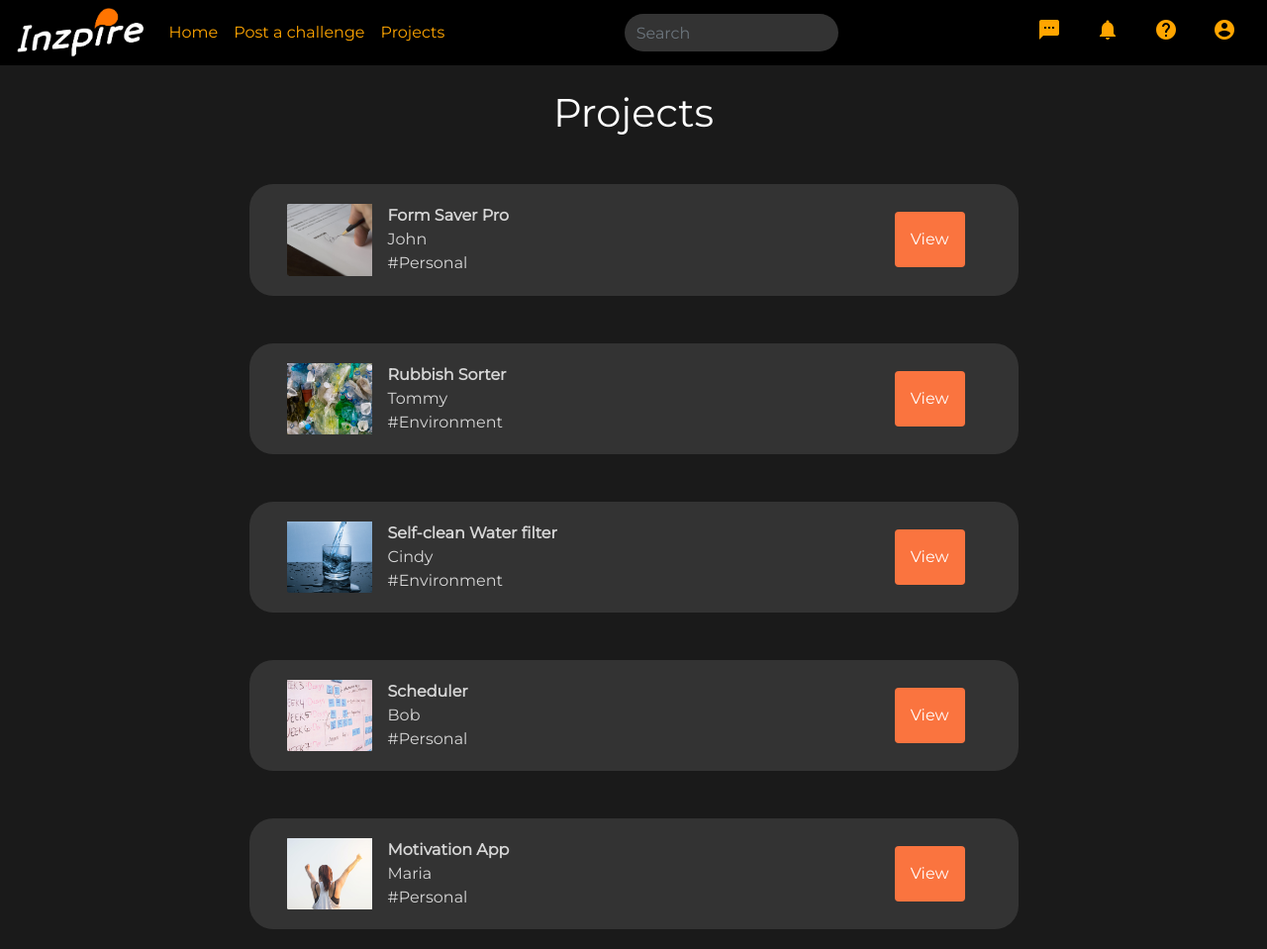
After one commit to MM1901/Inzpire-HackHer413-2021, a PHP site: page /projects.html in a window 1280 px wide. The commit adds this page. Shown: the whole page at 99% size. Run offline with PHP 8.4, Linux system fonts and the light colour scheme.

Commit message:
add projects.html

```diff
--- a/css/challenge.css
+++ b/css/challenge.css
@@ -104,3 +104,39 @@ p {
   align-items: center;
   justify-content: space-evenly;
 }
+
+.box {
+  display: flex;
+  width: 70%;
+  border: none;
+  margin: 20px;
+  padding: 20px 30px;
+  background-color: #333333;
+  border-radius: 24px;
+}
+.icon {
+  display: inline;
+}
+.desc {
+  display: inline;
+  color: rgba(255, 255, 255, 0.8);
+}
+
+.viewButton {
+  display: inline;
+  float: right;
+  background-color: #fa743f;
+  color: white;
+  border: none;
+}
+
+.viewButton:hover {
+  color: white;
+  transform: scale(1.05);
+}
+
+.project {
+  margin: 10px auto;
+
+  align-items: center;
+}
--- /dev/null
+++ b/projects.html
@@ -0,0 +1,134 @@
+<!DOCTYPE html>
+<html lang="en">
+
+<head>
+    <meta charset="UTF-8">
+    <meta http-equiv="X-UA-Compatible" content="IE=edge">
+    <meta name="viewport" content="width=device-width, initial-scale=1.0">
+    <title>Projects</title>
+    <link rel="stylesheet" href="https://cdn.jsdelivr.net/npm/bootstrap@4.5.3/dist/css/bootstrap.min.css"
+        integrity="sha384-TX8t27EcRE3e/ihU7zmQxVncDAy5uIKz4rEkgIXeMed4M0jlfIDPvg6uqKI2xXr2" crossorigin="anonymous">
+    <link rel="stylesheet" href="./css/challenge.css">
+    <link rel="preconnect" href="https://fonts.gstatic.com">
+    <link href="https://fonts.googleapis.com/css2?family=Montserrat&display=swap" rel="stylesheet">
+    <link rel="stylesheet" href="https://fonts.googleapis.com/icon?family=Material+Icons" />
+    <style>
+        body {
+            background-color: #1A1A1A;
+
+        }
+    </style>
+</head>
+
+<body>
+    <nav class="navbar navbar-expand-lg navbar-dark" style=" background-color: black;">
+        <a class="navbar-brand p-0" href="#">
+            <img src="./img/inzpire logo.png" height=50px alt="" loading="lazy">
+        </a>
+        <button class="navbar-toggler" type="button" data-toggle="collapse" data-target="#navbarSupportedContent"
+            aria-controls="navbarSupportedContent" aria-expanded="false" aria-label="Toggle navigation">
+            <span class="navbar-toggler-icon"></span>
+        </button>
+
+        <div class="collapse navbar-collapse" id="navbarSupportedContent">
+            <ul class="navbar-nav mr-auto">
+                <li class="nav-item active">
+                    <a class="nav-link orange" href="#">Home <span class="sr-only">(current)</span></a>
+                </li>
+                <li class="nav-item">
+                    <a class="nav-link orange" href="#">Post a challenge</a>
+                </li>
+
+                <li class="nav-item">
+                    <a class="nav-link orange" href="#" tabindex="-1">Projects</a>
+                </li>
+            </ul>
+            <form class="form-inline my-2 my-lg-0">
+                <input class="form-control mr-sm-2 searchBar" type="search" placeholder="Search" aria-label="Search">
+
+            </form>
+            <ul class="navbar-nav ml-auto">
+                <li class="nav-item icons">
+                    <i class="material-icons sms">sms</i>
+                </li>
+                <li class="nav-item icons">
+                    <i class="material-icons notifications">notifications</i>
+
+                </li>
+
+
+                <li class="nav-item icons">
+                    <i class="material-icons help">help</i>
+
+                </li>
+                <li class="nav-item icons">
+                    <i class="material-icons account_circle">account_circle</i>
+
+                </li>
+            </ul>
+        </div>
+    </nav>
+    <div class="container ">
+        <h1 style="text-align:center;color:white;" class="my-4">Projects</h1>
+        <div class="containerDiv">
+            <div class="project mx-auto">
+                <div class="box mt-5  mx-auto">
+                    <img src="./img/a.PNG" width="12%" alt="" class="icon ml-2 ">
+                    <p class="desc my-auto mx-3"><b>Form Saver Pro</b>
+                        <br>John
+                        <br>#Personal
+                    </p>
+                    <button class="btn  ml-auto mr-4  my-auto p-3 viewButton" type="button">View</button>
+
+                </div>
+                <div class="box mt-5 mx-auto">
+                    <img src="./img/b.PNG" width="12%" alt="" class="icon ml-2 ">
+                    <p class="desc my-auto mx-3"><b>Rubbish Sorter</b>
+                        <br>Tommy
+                        <br>#Environment
+                    </p>
+                    <button class="btn  ml-auto mr-4  my-auto p-3 viewButton" type="button">View</button>
+
+                </div>
+                <div class="box mt-5  mx-auto">
+                    <img src="./img/c.PNG" width="12%" alt="" class="icon ml-2 ">
+                    <p class="desc my-auto mx-3"><b>Self-clean Water filter</b>
+                        <br>Cindy
+                        <br>#Environment
+                    </p>
+                    <button class="btn  ml-auto mr-4  my-auto p-3 viewButton" type="button">View</button>
+
+                </div>
+                <div class="box mt-5  mx-auto">
+                    <img src="./img/d.PNG" width="12%" alt="" class="icon ml-2 ">
+                    <p class="desc my-auto mx-3"><b>Scheduler</b>
+                        <br>Bob
+                        <br>#Personal
+                    </p>
+                    <button class="btn  ml-auto mr-4  my-auto p-3 viewButton" type="button">View</button>
+
+                </div>
+                <div class="box mt-5 mx-auto">
+                    <img src="./img/e.PNG" width="12%" alt="" class="icon ml-2 ">
+                    <p class="desc my-auto mx-3"><b>Motivation App</b>
+                        <br>Maria
+                        <br>#Personal
+                    </p>
+                    <button class="btn  ml-auto mr-4  my-auto p-3 viewButton" type="button">View</button>
+
+                </div>
+            </div>
+        </div>
+
+
+
+    </div>
+    <script src="https://code.jquery.com/jquery-3.5.1.slim.min.js"
+        integrity="sha384-DfXdz2htPH0lsSSs5nCTpuj/zy4C+OGpamoFVy38MVBnE+IbbVYUew+OrCXaRkfj"
+        crossorigin="anonymous"></script>
+    <script src="https://cdn.jsdelivr.net/npm/bootstrap@4.5.3/dist/js/bootstrap.bundle.min.js"
+        integrity="sha384-ho+j7jyWK8fNQe+A12Hb8AhRq26LrZ/JpcUGGOn+Y7RsweNrtN/tE3MoK7ZeZDyx"
+        crossorigin="anonymous"></script>
+</body>
+
+</html>
```
